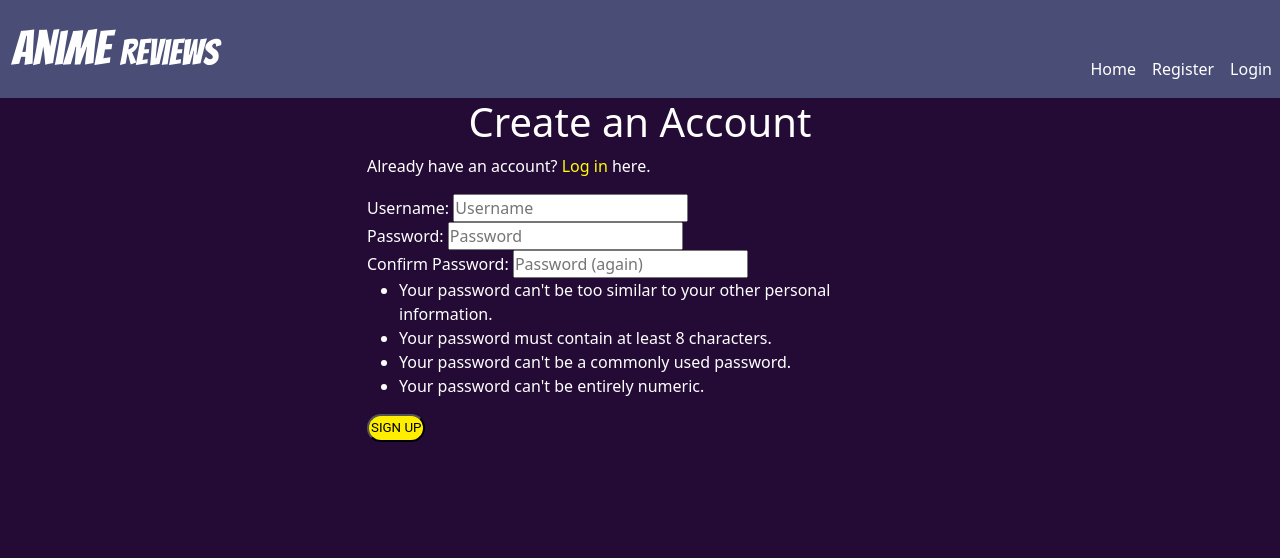
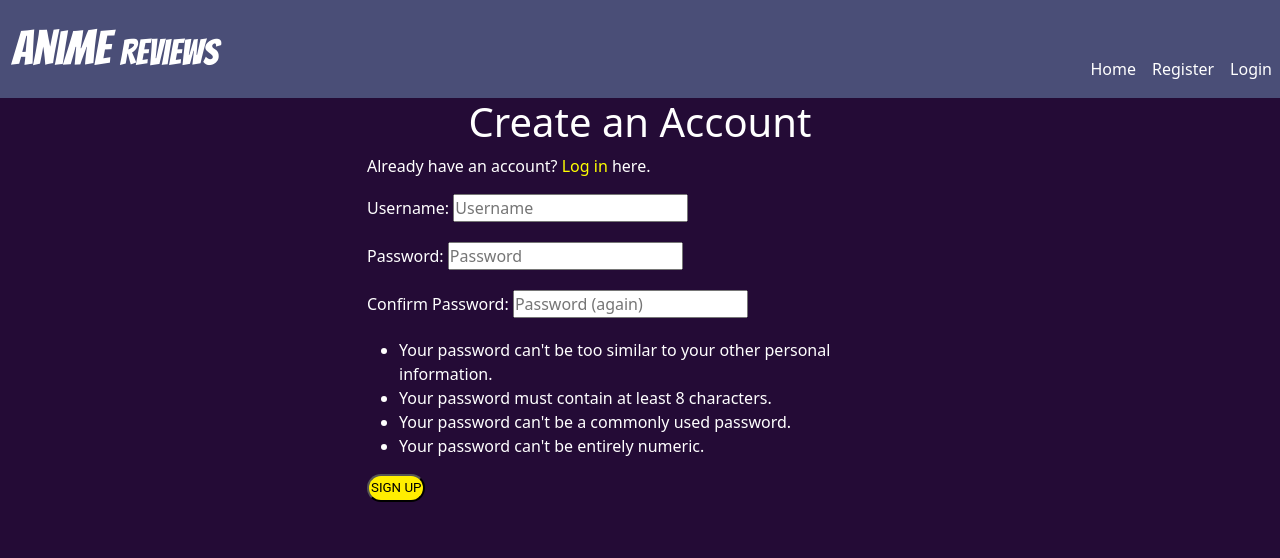
Before and after one commit to sakixchy/anime-reviews, a Django app: page /accounts/signup/ in a window 1280 px wide. Shown: the top 558 px of the page. Run offline with Django 4.2, Linux system fonts and the light colour scheme; some libraries are stand-ins or nearby versions.

Commit message:
adjust form fields postion in sign up

```diff
--- a/templates/account/signup.html
+++ b/templates/account/signup.html
@@ -14,15 +14,15 @@
       <form class="signup" style="color: white;" id="signup_form" method="post" action="{% url 'account_signup' %}">
         {% csrf_token %}
         {% csrf_token %}
-        <div>
+        <div class="form-group" style="margin-bottom: 20px;">
             <label for="id_username">Username:</label>
             {{ form.username }}
         </div>
-        <div>
+        <div class="form-group" style="margin-bottom: 20px;">
             <label for="id_password1">Password:</label>
             {{ form.password1 }}
         </div>
-        <div>
+        <div class="form-group" style="margin-bottom: 20px;">
             <label for="id_password2">Confirm Password:</label>
             {{ form.password2 }}
         </div>
```
